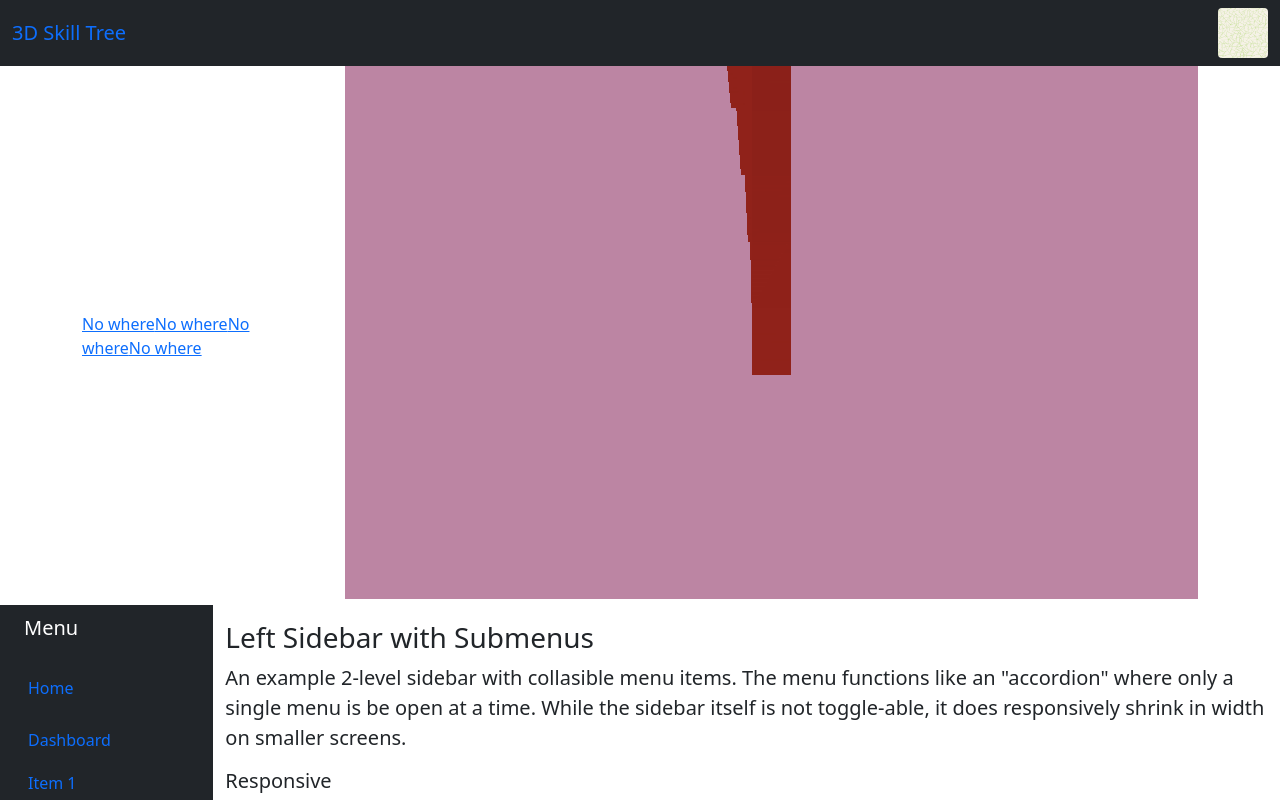
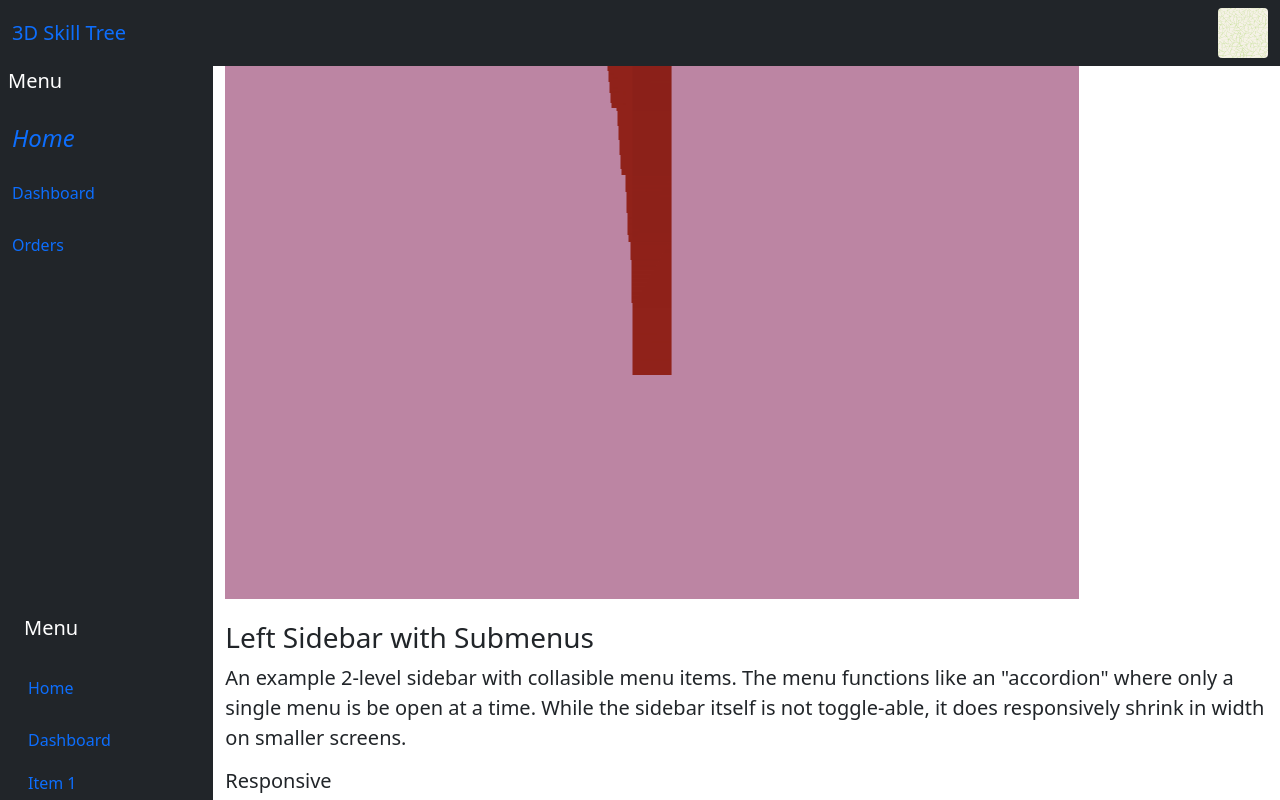
Before and after one commit to Jonnyriam/3D-SkillTree, an Angular app: page / in a window 1280 px wide. Shown: the top 800 px of the page. Built offline with nearby package versions, Linux system fonts and the light colour scheme.

Commit message:
Improving the menus even further

```diff
--- a/src/app/app.component.html
+++ b/src/app/app.component.html
@@ -10,21 +10,49 @@
     />
   </div>
 </nav>
-<div class="container d-flex h-100">
-  <div class="row justify-content-center align-items-center">
-    <div class="col align-items-center">
-      <span>
-        <a href="#">No where</a>
-      </span>
-      <span>
-        <a href="#">No where</a>
-      </span>
-      <span>
-        <a href="#">No where</a>
-      </span>
-      <span>
-        <a href="#">No where</a>
-      </span>
+
+<div class="container-fluid">
+  <div class="row flex-nowrap">
+    <div class="col-auto col-xl-2 col-md-3 px-sm-2 px-0 bg-dark">
+      <div
+        class="d-flex flex-column align-items-center align-items-sm-start text-white min-vh-50"
+      >
+        <a
+          href="/"
+          class="d-flex align-items-center pb-3 mb-md-0 text-white text-decoration-none"
+          ><span class="fs-5 d-none align-items-center d-sm-inline"
+            >Menu</span
+          ></a
+        >
+        <ul
+          class="nav nav-pills flex-column mb-sm-auto mb-0 align-items-center align-items-sm-start"
+          id="menu"
+        >
+          <li class="nav-item">
+            <a href="#" class="nav-link align-middle px-0">
+              <i class="fs-4 bi-house">
+                <span class="ms-1 d-none d-sm-inline">Home</span>
+              </i>
+            </a>
+          </li>
+          <li>
+            <a
+              href="#submenu1"
+              data-bs-toggle="collapse"
+              class="nav-link px-0 align-middle"
+            >
+              <i class="fs-4 bi-speedometer2"></i>
+              <span class="ms-1 d-none d-sm-inline">Dashboard</span>
+            </a>
+          </li>
+          <li>
+            <a href="#" class="nav-link px-0 align-middle">
+              <i class="fs-4 bi-table"></i>
+              <span class="ms-1 d-none d-sm-inline">Orders</span></a
+            >
+          </li>
+        </ul>
+      </div>
     </div>
     <div class="col align-items-center">
       <app-engine></app-engine>
--- a/src/app/shared/scene.service.ts
+++ b/src/app/shared/scene.service.ts
@@ -44,7 +44,7 @@ export class SceneService {
 
     this.cube.rotateX(0.5);
 
-    let i = 41;
+    let i = 27;
     let even = 0;
     let odd = 0;
 
```
